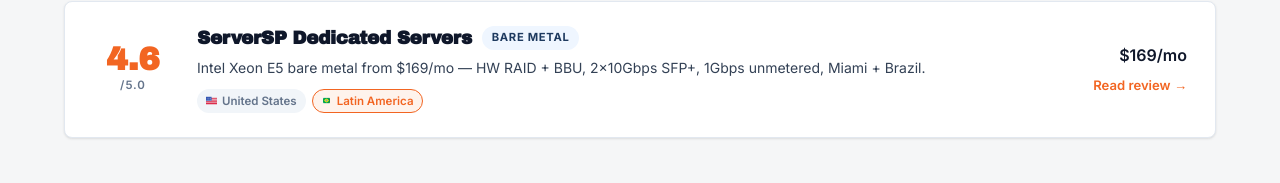
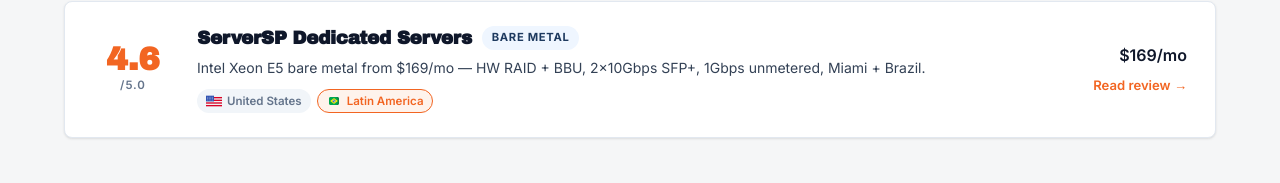
Before and after one commit to nikcho1337/stackadvisor, a Next.js app: page /locations/latam in a window 1280 px wide. Shown: the part 474-657 px from the top of the page. Built offline with nearby package versions, Linux system fonts and the light colour scheme.

Commit message:
Increase flag icon size from 11 to 16px in location pills
Co-Authored-By: Claude Sonnet 4.6 <noreply@anthropic.com>

```diff
--- a/app/locations/[region]/page.tsx
+++ b/app/locations/[region]/page.tsx
@@ -79,7 +79,7 @@ export default async function LocationPage({ params }: Props) {
                           border: l === loc ? "1px solid var(--accent)" : "1px solid transparent",
                           display: "inline-flex", alignItems: "center", gap: "5px",
                         }}>
-                          <FlagImg loc={l} height={11} /> {LOCATION_LABELS[l]}
+                          <FlagImg loc={l} height={16} /> {LOCATION_LABELS[l]}
                         </span>
                       ))}
                     </div>
--- a/app/page.tsx
+++ b/app/page.tsx
@@ -277,7 +277,7 @@ export default function HomePage() {
                           borderRadius: "20px",
                           padding: "2px 8px",
                         }}>
-                          <FlagImg loc={loc} height={11} /> {LOCATION_LABELS[loc]}
+                          <FlagImg loc={loc} height={16} /> {LOCATION_LABELS[loc]}
                         </span>
                       ))}
                     </div>
--- a/app/reviews/page.tsx
+++ b/app/reviews/page.tsx
@@ -60,7 +60,7 @@ export default function ReviewsPage() {
                                 borderRadius: "20px",
                                 padding: "2px 8px",
                               }}>
-                                <FlagImg loc={loc} height={11} /> {LOCATION_LABELS[loc]}
+                                <FlagImg loc={loc} height={16} /> {LOCATION_LABELS[loc]}
                               </span>
                             ))}
                           </div>
```
